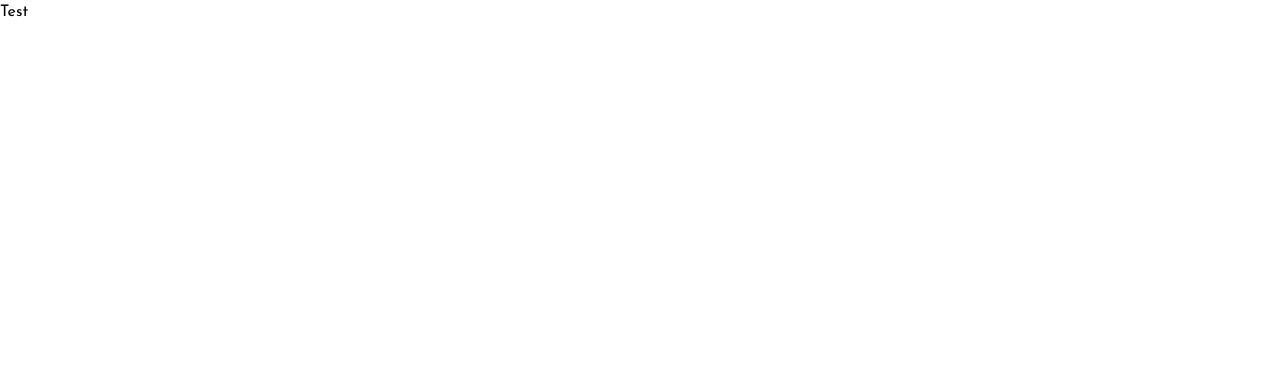
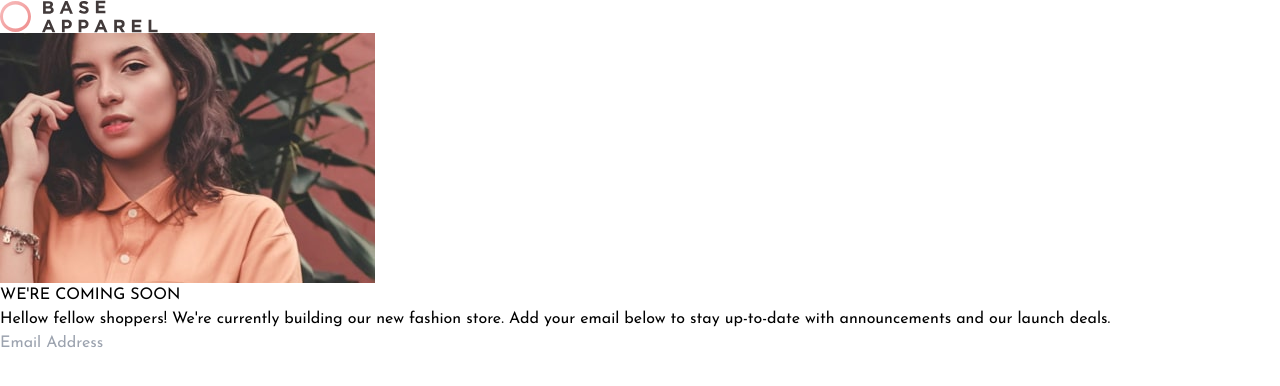
Before and after one commit to mdubelbeis/base-apparel, a React (Create React App) app: page / in a window 1280 px wide. Shown: the top 386 px of the page. Built offline with nearby package versions, Linux system fonts and the light colour scheme.

Commit message:
initial structure

```diff
--- a/src/components/App.js
+++ b/src/components/App.js
@@ -1,5 +1,28 @@
+import Logo from '../images/logo.svg';
+import imgSmall from '../images/hero-mobile.jpg';
+
+import Info from './Info.component';
+import Input from './Input.component';
+
 function App() {
-  return <div className="font-josefin-sans text-base">Test</div>;
+  return (
+    <div className="font-josefin-sans text-base">
+      <header>
+        <img src={Logo} alt="" />
+      </header>
+      <main>
+        <div>
+          <img src={imgSmall} alt="" />
+        </div>
+        <section>
+          <Info />
+        </section>
+        <section>
+          <Input />
+        </section>
+      </main>
+    </div>
+  );
 }
 
 export default App;
--- /dev/null
+++ b/src/components/Info.component.js
@@ -0,0 +1,14 @@
+const Info = () => {
+  return (
+    <div>
+      <h1>WE'RE COMING SOON</h1>
+      <p>
+        Hellow fellow shoppers! We're currently building our new
+        fashion store. Add your email below to stay up-to-date with
+        announcements and our launch deals.
+      </p>
+    </div>
+  );
+};
+
+export default Info;
--- /dev/null
+++ b/src/components/Input.component.js
@@ -0,0 +1,11 @@
+const Input = () => {
+  return (
+    <form>
+      <label>
+        <input type="text" placeholder="Email Address" />
+      </label>
+    </form>
+  );
+};
+
+export default Input;
```
